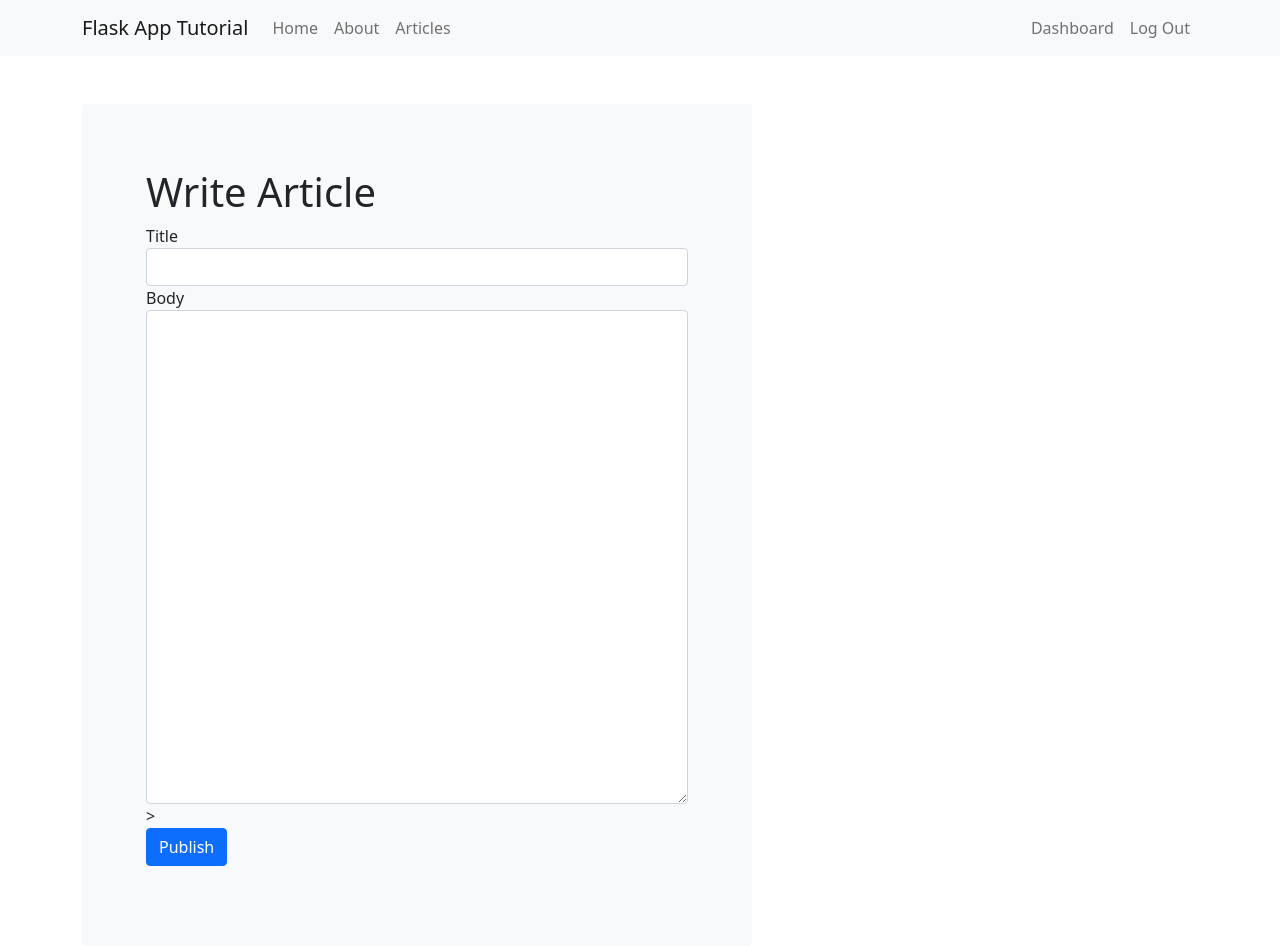
After one commit to d99mli/flask-app-turorial, a Flask app: page /add_article in a window 1280 px wide. The commit adds this page. Run offline with Flask 2, Linux system fonts and the light colour scheme; the visitor is signed in with stand-in values (Sample User, id 1); some libraries are stand-ins or nearby versions.

Commit message:
add article form input

```diff
--- a/app.py
+++ b/app.py
@@ -1,4 +1,5 @@
 import os
+from datetime import datetime
 from functools import wraps
 from flask import (
     Flask, render_template, flash, redirect,
@@ -141,6 +142,7 @@ def is_logged_in(f):
 
 # Logout
 @app.route('/logout')
+@is_logged_in
 def logout():
     session.clear()
     flash('You are now logged out', 'success')
@@ -154,6 +156,34 @@ def dashboard():
     return render_template('dashboard.html')
 
 
+# Article form class
+class ArticleForm(Form):
+    title = StringField('Title', [validators.Length(min=1, max=100)])
+    body = TextAreaField('Body',
+        [validators.Length(min=10)], render_kw={'rows': 20})
+
+
+# Add article (to db)
+@app.route('/add_article', methods=['GET', 'POST'])
+@is_logged_in
+def add_article():
+    form = ArticleForm(request.form)
+    if request.method == 'POST' and form.validate():
+
+        one_article = {
+            "title": request.form.get("title").lower(),
+            "body": request.form.get("body").lower(),
+            "author": session["user"],
+            "create_date": datetime.now().strftime('%Y-%m-%d %H:%M:%S')
+        }
+
+        mongo.db.articles.insert_one(one_article)
+        flash('Article Created!', 'success')
+        return redirect(url_for('dashboard'))
+
+    return render_template('add_article.html', form=form)
+
+
 if __name__ == '__main__':
     app.run(host=os.environ.get("IP"),
             port=int(os.environ.get("PORT")),
--- /dev/null
+++ b/templates/add_article.html
@@ -0,0 +1,19 @@
+{% extends 'layout.html' %}
+
+{% block body %}
+<div class="card bg-light border-0 rounded mt-5 p-5" style="width: 60%;">
+    <div class="card-body">
+      <h1 class="card-title">Write Article</h1>
+      {% from "includes/_formhelpers.html" import render_field %}
+      <form method="POST" action="{{ url_for('add_article') }}" class="card-text">
+          <div class="form-group">
+              {{ render_field(form.title, class_ = 'form-control') }}
+          </div>
+          <div class="form-group">
+            {{ render_field(form.body, class_ = 'form-control') }}
+        </div>>
+        <p><input type="submit" value="Publish" class="btn btn-primary"></p>
+      </form>
+    </div>
+  </div>
+{% endblock %}
--- a/templates/dashboard.html
+++ b/templates/dashboard.html
@@ -3,4 +3,6 @@
 
 {% block body %}
 <h1>Dashboard - <small class="text-muted">Welcome {{ session.user }}</small></h1>
+<a class="btn btn-success" href="/add_article">Add Article</a>
+<hr>
 {% endblock %}
```
